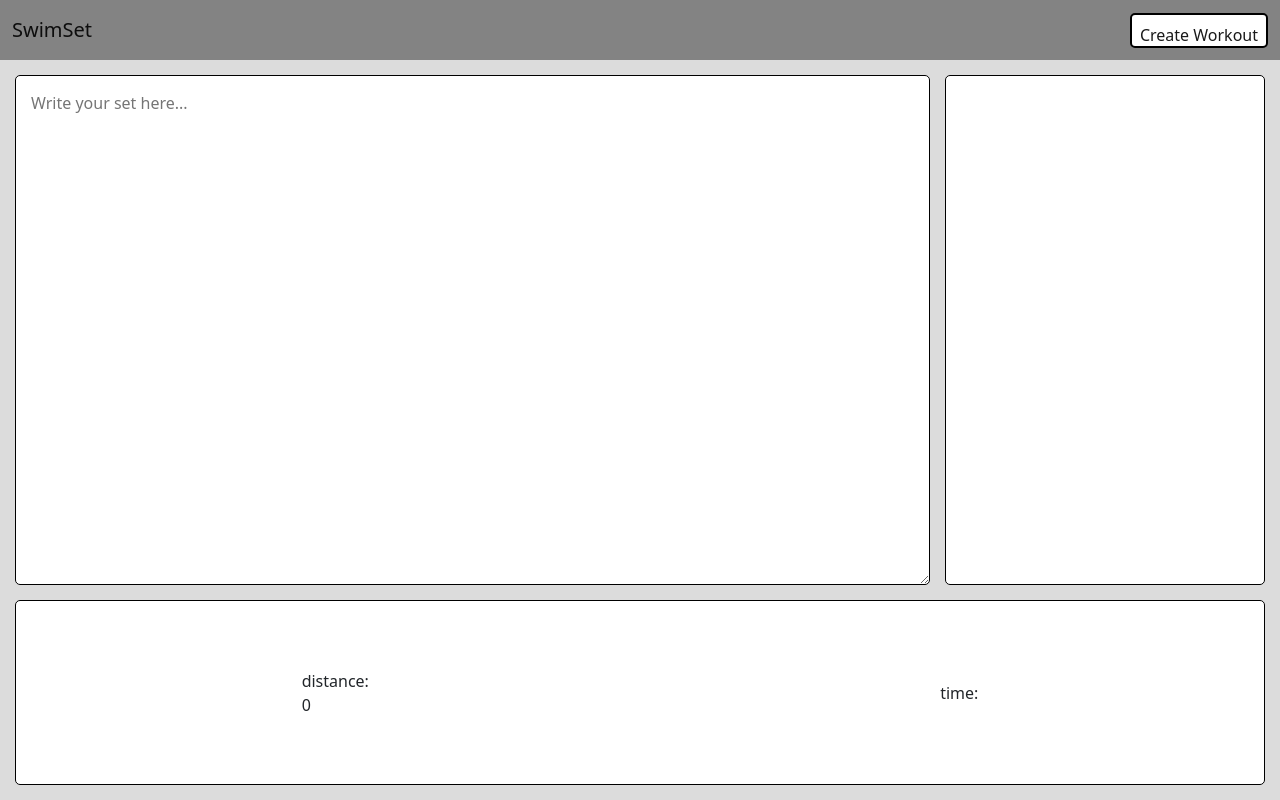
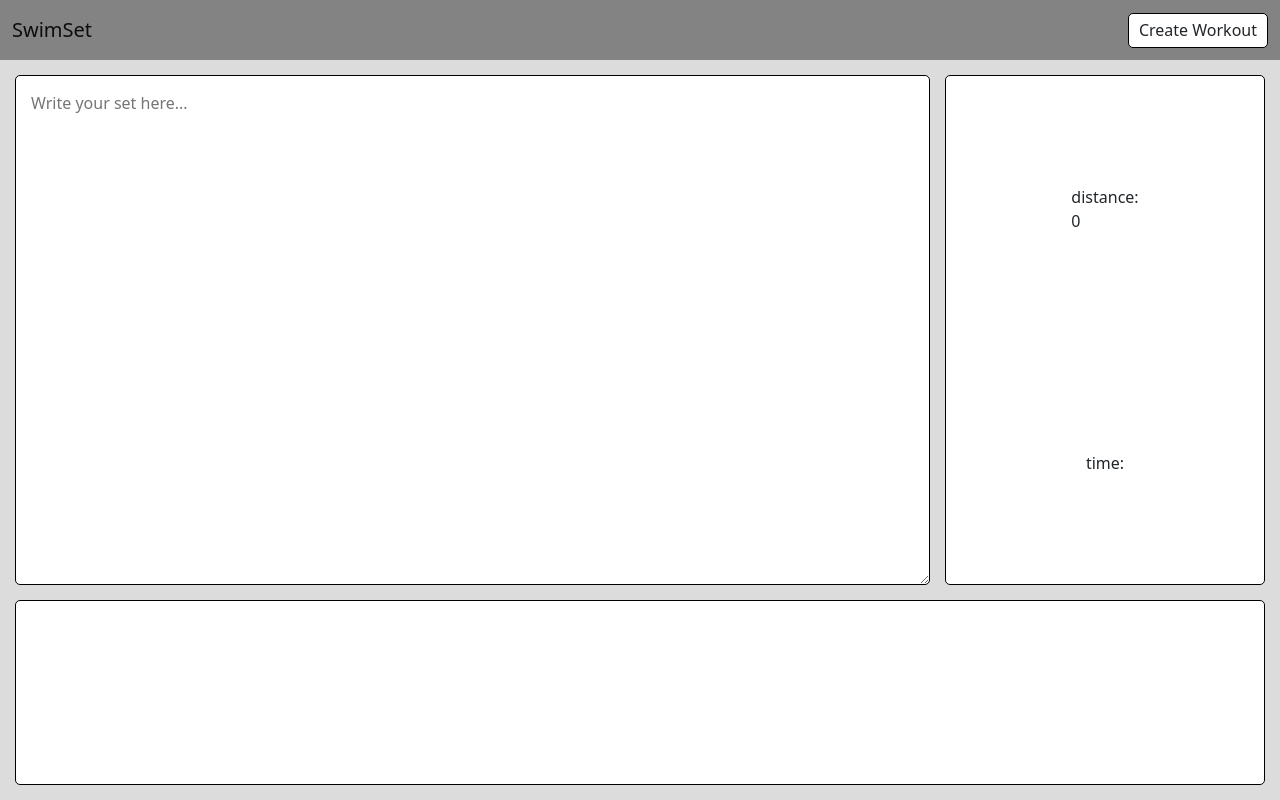
Before and after one commit to mattmurph888/SwimSet, a React (Create React App) app in the folder client/: page /create in a window 1280 px wide. Built offline with nearby package versions, Linux system fonts and the light colour scheme.

Commit message:
fixed seconds only interval and now displays mm:ss

```diff
--- a/client/src/components/create.css
+++ b/client/src/components/create.css
@@ -24,24 +24,24 @@
 }
 
 .line-stats {
+    height: 25%;
+    border: 1px solid black;
+    border-radius: 5px;
+    margin: 15px;
+    margin-top: 0px;
+    padding: 15px;
+    background-color: white;
+}
+
+.workout-stats {
     width: 25%;
     border: 1px solid black;
     border-radius: 5px;
     margin: 15px;
     margin-left: 0px;
-    padding: 15px;
-    background-color: white;
-}
-
-.workout-stats {
-    height: 25%;
-    border: 1px solid black;
-    border-radius: 5px;
-    margin: 15px;
-    margin-top: 0px;
     background-color: white;
     display: flex;
-    flex-direction: row;
+    flex-direction: column;
     align-items: center;
     justify-content: space-around;
 }
--- a/client/src/components/create.js
+++ b/client/src/components/create.js
@@ -91,8 +91,7 @@ export default function Create() {
 
 	function updateCurTimes(temp_cur_times, temp_new_times) {
 		let cur_times = [...temp_cur_times];
-		let new_times = [...temp_new_times]
-		console.log(cur_times, new_times);
+		let new_times = [...temp_new_times];
 		// if you are adding the first intervals
 		if (cur_times.length === 0) {
 			cur_times = new_times;
@@ -109,7 +108,9 @@ export default function Create() {
 				if (i < cur_times.length) {
 					cur_times[i] += new_times[i];
 				} else {
-					cur_times.push(temp_cur_times[temp_cur_times.length-1] + new_times[i]);
+					cur_times.push(
+						temp_cur_times[temp_cur_times.length - 1] + new_times[i]
+					);
 				}
 			}
 		}
@@ -119,28 +120,43 @@ export default function Create() {
 				if (i < new_times.length) {
 					cur_times[i] += new_times[i];
 				} else {
-					cur_times[i] += new_times[new_times.length-1];
+					cur_times[i] += new_times[new_times.length - 1];
 				}
 			}
 		}
-		console.log(cur_times);
+
 		return cur_times;
+	}
+
+	function convertSecondsToMinutesAndSeconds(seconds) {
+		const minutes = Math.floor(seconds / 60);
+		const remainingSeconds = seconds % 60;
+		const formattedMinutes = String(minutes);
+		const formattedSeconds = String(remainingSeconds).padStart(2, '0');
+		return `${formattedMinutes}:${formattedSeconds}`;
 	}
 
 	function getTimes(line) {
 		let times = [];
 		const at = /@\s*(\d*:\d\d\s*)+(,\s*\d*:\d\d\s*)*$/;
+		// if the line has the correct format for an interval
 		if (at.test(line)) {
 			console.log(`we have a well formatted interval`);
-			let intervals = line.match(/\d*:\d\d/g);
+			let intervals = line.match(/\d*:\d\d/g); // get all the intervals that have the correct format
 			console.log(intervals);
 			intervals.forEach((interval) => {
-				let interval_arr = interval.match(/\d+/g);
-				console.log(interval_arr);
+				let interval_arr = interval.match(/\d+/g); // separate the interval into minutes and seconds arr
+				if (interval_arr.length > 1) {
+					// if there are minutes and seconds
 					let minutes = parseInt(interval_arr[0]);
 					let seconds = parseInt(interval_arr[1]);
 					let total_seconds = minutes * 60 + seconds;
 					times.push(total_seconds);
+				} else {
+					// else there are only seconds
+					let seconds = parseInt(interval_arr[0]);
+					times.push(seconds);
+				}
 			});
 		}
 		return times;
@@ -206,8 +222,6 @@ export default function Create() {
 					onChange={handleTextChange}
 					onKeyDown={handleKeyDown}
 				/>
-				<div className="line-stats"></div>
-			</div>
 				<div className="workout-stats">
 					<div className="distance-container">
 						<div className="distance-label">distance:</div>
@@ -215,9 +229,19 @@ export default function Create() {
 					</div>
 					<div className="time-container">
 						<div className="time-label">time:</div>
-					<div className="time">{times}</div>
+						<div className="time">{times.map((time, index) => {
+							if (index === times.length-1) {
+								return convertSecondsToMinutesAndSeconds(time);
+							} else {
+								return convertSecondsToMinutesAndSeconds(time) + ", ";
+							}
+
+						})}</div>
 					</div>
 				</div>
 			</div>
+
+			<div className="line-stats"></div>
+		</div>
 	);
 }
--- a/client/src/components/navbar.css
+++ b/client/src/components/navbar.css
@@ -3,12 +3,14 @@
     height: var(--navbar-height);
 }
 
-.create-workout {
-    border: 2px solid black;
+.navbar-item {
+    height: 35px;
+    text-align: center;
+    padding-top: 5px;
+    border: 1px solid black;
     border-radius: 5px;
     background-color: white;
-    padding: 3px;
-    height: 35px;
+    padding: 10px;
     display: flex;
     justify-content: center;
     align-items: center;
--- a/client/src/components/navbar.js
+++ b/client/src/components/navbar.js
@@ -15,7 +15,7 @@ export default function Navbar() {
 					<NavLink className="navbar-brand logo" to="/">
 						SwimSet
 					</NavLink>
-                    <div className="navbar-nav">
+                    <div className="navbar-item">
                         <NavLink className="nav-link create-workout" to="/create">
                             Create Workout
                         </NavLink>
```
Lines whose indentation alone changed are shown as unchanged.
